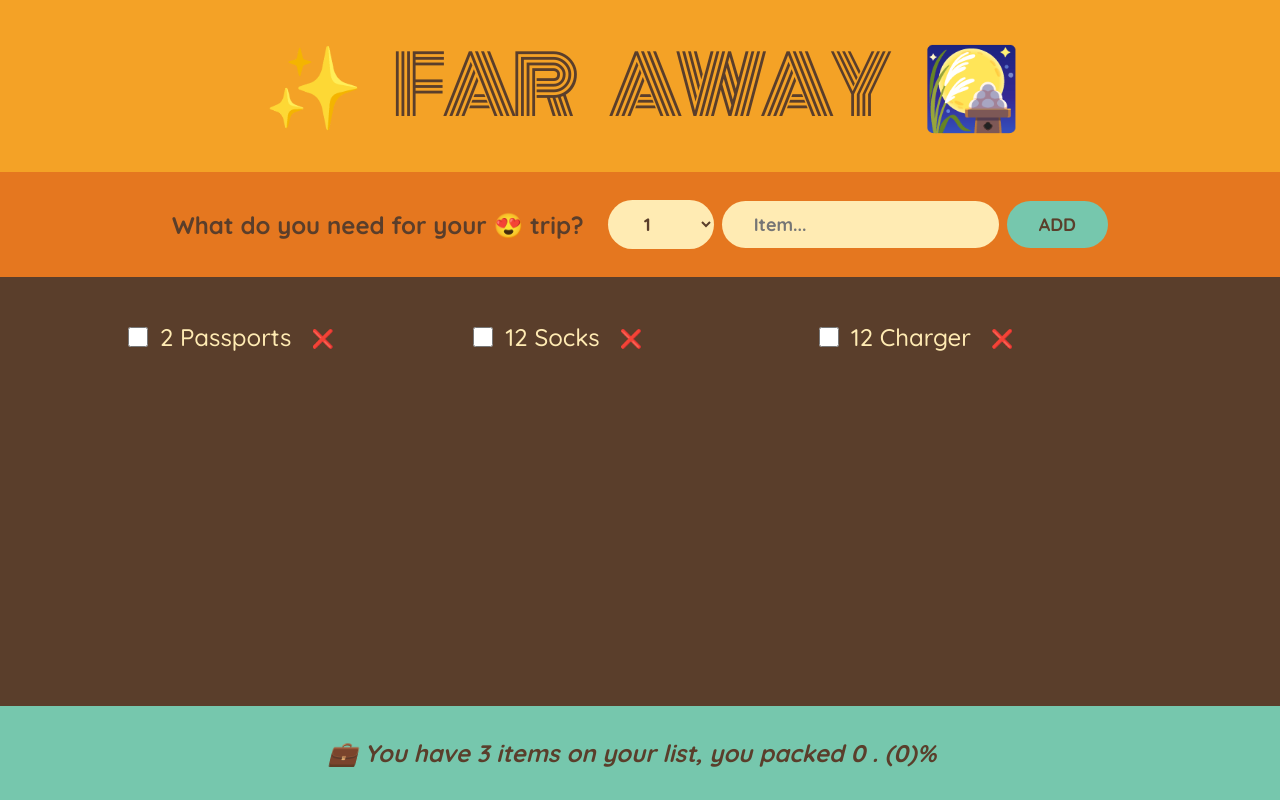
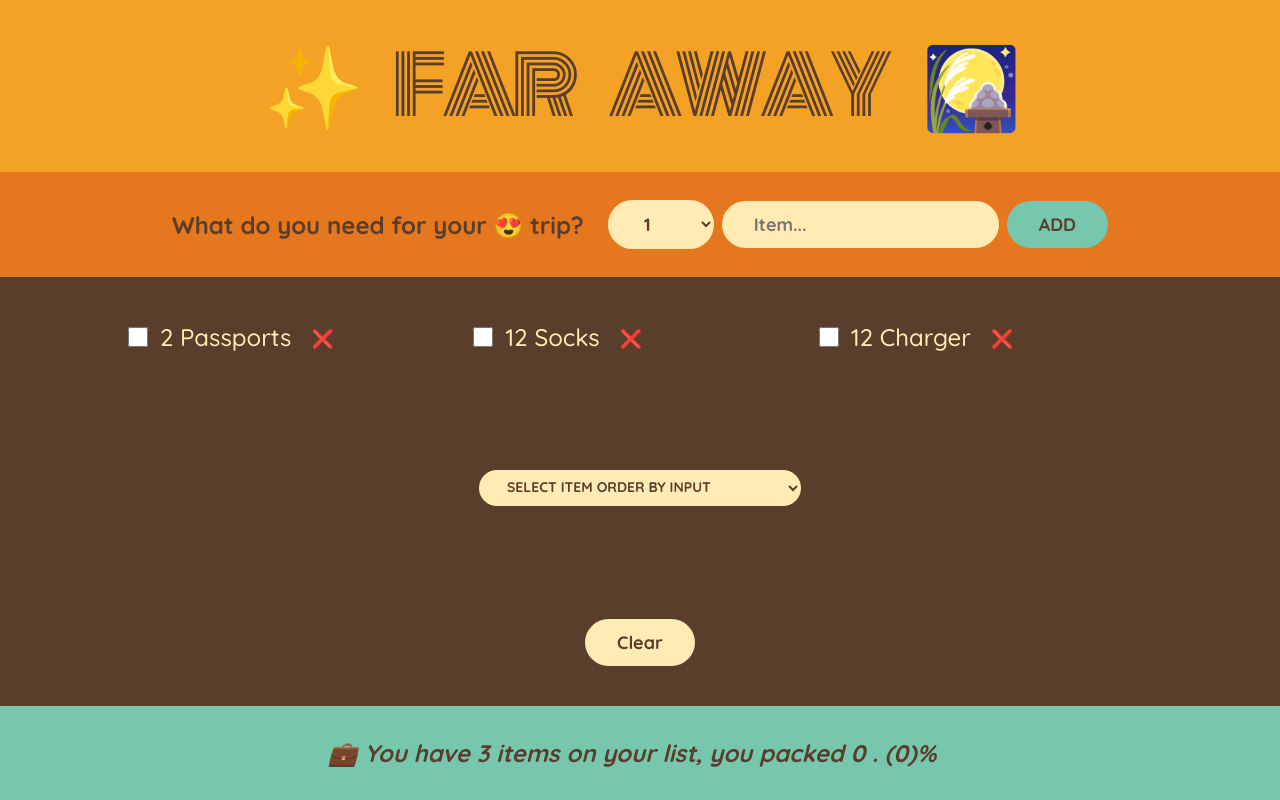
Before and after one commit to Wajid11/travel-list, a React (Create React App) app: page / in a window 1280 px wide. Built offline with nearby package versions, Linux system fonts and the light colour scheme.

Commit message:
add clear button and and clear items in list

```diff
--- a/src/App.js
+++ b/src/App.js
@@ -29,11 +29,20 @@ export default function App() {
       // console.log(additem);
     }
 
+// hadle clear item//
+function handleclearitem(){
+  const confrim = window.confirm('Deleting all items');
+  if (confrim) setAdditem([]);
+}
+
+
+
+
   return (
   <div className="app">
         <Logo/>
         <Form  onadditem={addhandleitem}/>
-        <Packing onhandleupdate={handleupdate} onhandleDelete={handleDelete} newitem={additem}/>
+        <Packing onhandleclearitem={handleclearitem}  onhandleupdate={handleupdate} onhandleDelete={handleDelete} newitem={additem}/>
         <Stats additem={additem}/>
   </div>
   )
@@ -79,13 +88,27 @@ onadditem(newItem)
 )
  }
 
- function Packing({newitem,onhandleDelete,onhandleupdate}) {
+ function Packing({newitem,onhandleDelete,onhandleupdate,onhandleclearitem}) {
+const [orderby,setOrderby] = useState('input');
+let itemorder;
+if(orderby === 'input') itemorder = newitem ;
+if(orderby === 'description') itemorder = newitem.slice().sort((a,b)=>a.description.localeCompare(b.description)) ;
+if(orderby === 'packed') itemorder = newitem.slice().sort((a,b)=>Number(a.packed)- Number(b.packed)) ;
+
+
+
   return (
     <div className="list">
       <ul>
-        {newitem.map(item=><Item onhandleupdate={onhandleupdate} onhandleDelete={onhandleDelete} item={item} key={item.id}/> )}
+        {itemorder.map(item=><Item onhandleupdate={onhandleupdate} onhandleDelete={onhandleDelete} item={item} key={item.id}/> )}
 
       </ul>
+      <select onChange={(e)=> setOrderby(e.target.value)} className="actions" value={orderby}>
+        <option value='input'>select item order by input</option>
+        <option value='description'>select item order by description</option>
+        <option value='packed'>select item order by packed</option>
+      </select>
+      <button onClick={onhandleclearitem} >Clear</button>
   </div>
   )
  }
@@ -102,6 +125,16 @@ return <li>
 
 
  function Stats({additem}) {
+
+if(!additem.length)
+return(
+  <footer className="stats">
+  <h3>
+      <em>Start adding items to your packing list🚀</em>
+      </h3>
+  </footer>
+);
+
   const numitem = additem.length;
   const numitempacked = additem.filter(items=>items.packed).length;
   const percentageotem = Math.round((numitempacked/numitem)*100);
```
